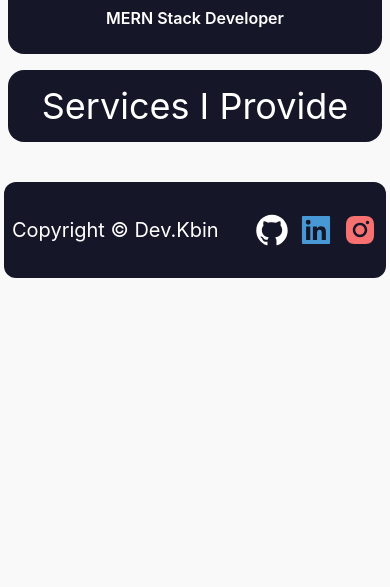
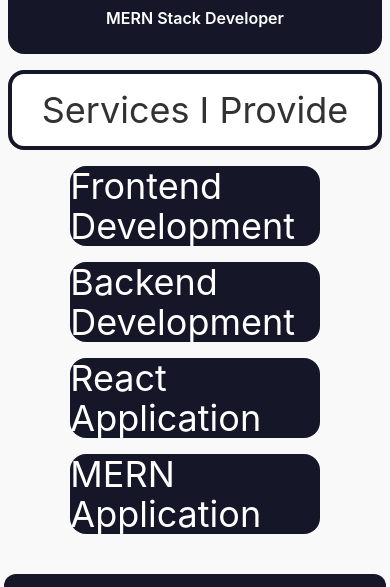
Before and after one commit to Khalidprithy/Portfolio_Updated, a React (Create React App) app: page /about in a window 390 px wide. Shown: the part 602-1189 px from the top of the page. Before the commit the page ends 892 px from the top, so only its background shows below. Built offline with nearby package versions, Linux system fonts and the light colour scheme.

Commit message:
about updated

```diff
--- a/src/components/Pages/About.js
+++ b/src/components/Pages/About.js
@@ -13,8 +13,20 @@
                 </div>
                 <img src="https://i.ibb.co/7WTpJ1K/profile.jpg" alt="" className="w-2/4 md:w-3/4 shadow-2xl rounded-full mx-auto order-1 md:order-2 m-10" />
             </div>
-            <div className="h-fit flex justify-center items-center bg-neutral rounded-2xl w-full md:w-8/12 mx-auto ease-in-out duration-500 ">
-                <h1 className='text-center text-4xl text-white py-4'>Services I Provide</h1>
+            <div className="h-fit flex justify-center items-center bg-white border-4 border-neutral rounded-2xl w-full md:w-8/12 mx-auto ease-in-out duration-500 ">
+                <h1 className='text-center text-4xl py-4'>Services I Provide</h1>
+            </div>
+            <div className='bg-neutral h-20 rounded-2xl w-8/12 mx-auto mt-4 flex items-center justify-center text-white hover:text-accent'>
+                <h1 className='text-4xl'>Frontend Development</h1>
+            </div>
+            <div className='bg-neutral h-20 rounded-2xl w-8/12 mx-auto mt-4 flex items-center justify-center text-white hover:text-accent'>
+                <h1 className='text-4xl'>Backend Development</h1>
+            </div>
+            <div className='bg-neutral h-20 rounded-2xl w-8/12 mx-auto mt-4 flex items-center justify-center text-white hover:text-accent'>
+                <h1 className='text-4xl'>React Application</h1>
+            </div>
+            <div className='bg-neutral h-20 rounded-2xl w-8/12 mx-auto mt-4 flex items-center justify-center text-white hover:text-accent'>
+                <h1 className='text-4xl'>MERN Application</h1>
             </div>
 
         </div>
--- a/src/components/Pages/Blogs/ShowMongoQA.js
+++ b/src/components/Pages/Blogs/ShowMongoQA.js
@@ -6,10 +6,10 @@
         <div className='p-2 w-full md:w-8/12 mx-auto rounded-lg border hover:border-neutral'>
             <h1 className='text-2xl font-semibold'>{question.index + 1}. {question.question}</h1>
             <p className='bg-neutral text-white text-xl p-2 rounded-lg mt-2'>{question.answer}</p>
-            <ul className='ml-2 flex flex-col'>
+            <ul className='ml-2 flex flex-col mt-2'>
                 {
                     question.points &&
-                    question?.points.map(point => <li className='flex items-center gap-1'>
+                    question?.points.map(point => <li className='flex items-center gap-1 hover:scale-95 ease-in-out duration-300'>
                         <FaHandPointRight className='w-10'></FaHandPointRight>
                         <p className=''>{point}</p>
                     </li>)
```
